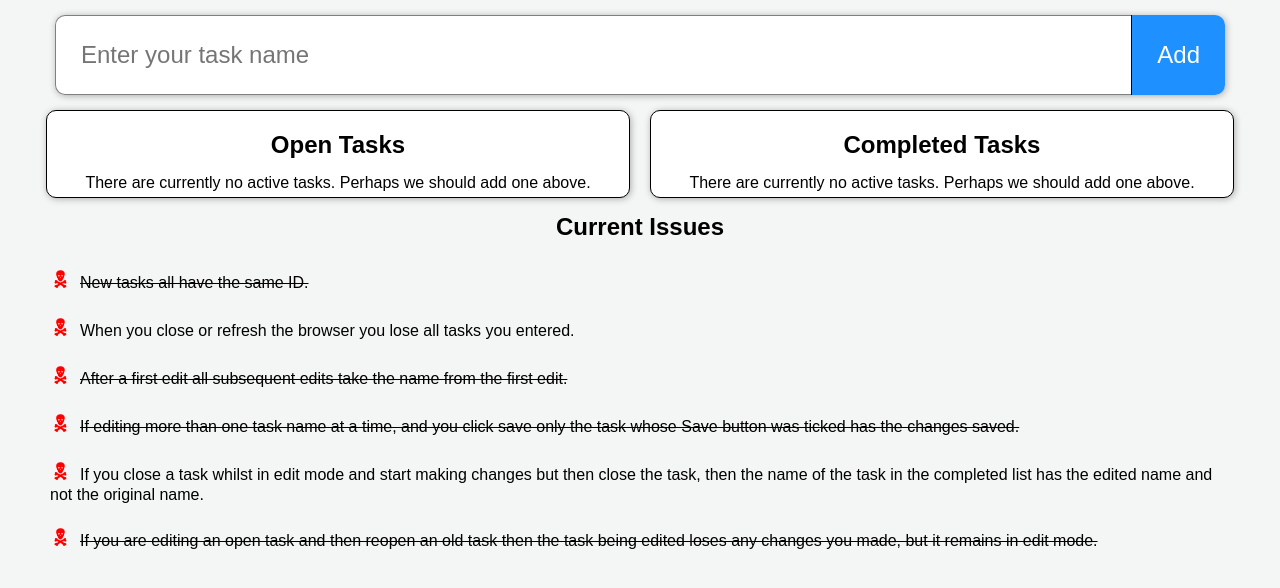
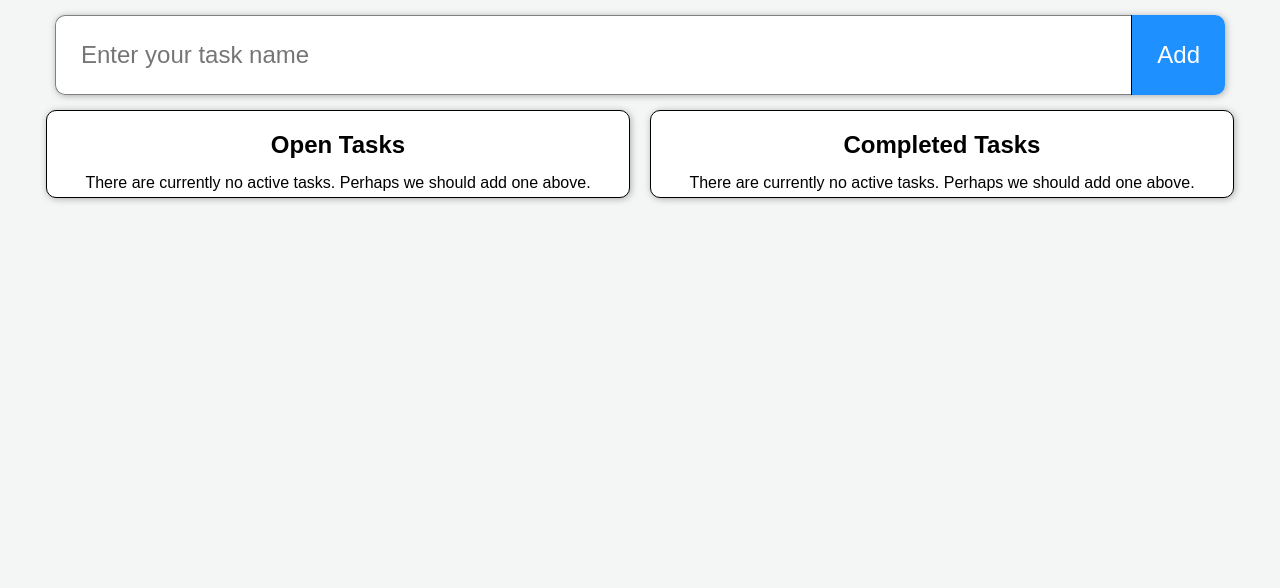
Before and after one commit to alittlebroken/react-todo, a React (Create React App) app: page / in a window 1280 px wide. Shown: the top 588 px of the page. Built offline with nearby package versions, Linux system fonts and the light colour scheme.

Commit message:
Removed the issues from the frontpage and added them to issues in github

```diff
--- a/src/components/App/App.js
+++ b/src/components/App/App.js
@@ -146,55 +146,6 @@ function App() {
 
       </div>
 
-      <div className="issues">
-        <h2>Current Issues</h2>
-
-        <p>
-          <button>&#128369;</button>
-          <strike>
-            New tasks all have the same ID.
-          </strike>
-        </p>
-
-        <p>
-          <button>&#128369;</button>
-          When you close or refresh the browser you lose all tasks you entered.
-        </p>
-
-        <p>
-          <button>&#128369;</button>
-          <strike>
-            After a first edit all subsequent edits take the name from
-            the first edit.
-          </strike>
-        </p>
-
-        <p>
-          <button>&#128369;</button>
-          <strike>
-            If editing more than one task name at a time, and you click save only
-            the task whose Save button was ticked has the changes saved.
-          </strike>
-        </p>
-
-        <p>
-          <button>&#128369;</button>
-          If you close a task whilst in edit mode and start making changes but
-          then close the task, then the name of the task in the completed list
-          has the edited name and not the original name.
-        </p>
-
-        <p>
-          <button>&#128369;</button>
-          <strike>
-            If you are editing an open task and then reopen an old task then the
-            task being edited loses any changes you made, but it remains in edit
-            mode.
-          </strike>
-        </p>
-
-      </div>
-
     </div>
   );
 }
```
